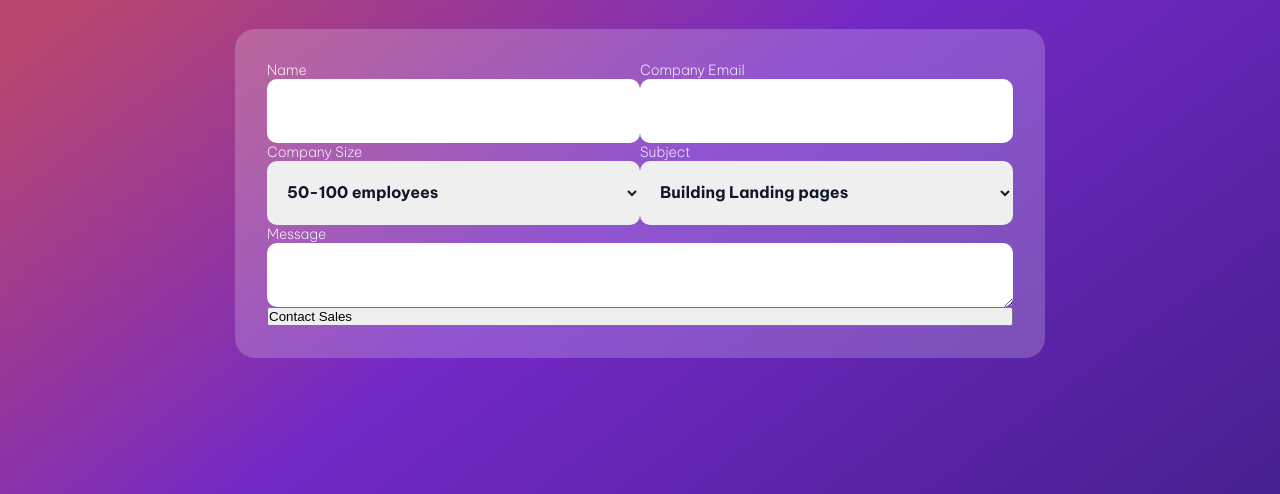
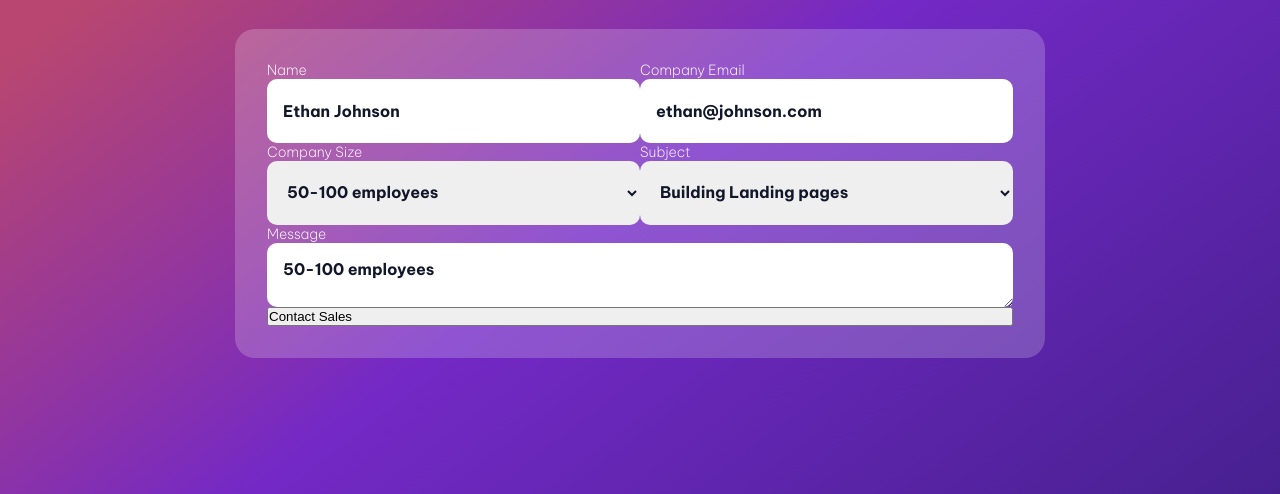
Before and after one commit to dev-RonnieTR/contact-page, a plain HTML site: page index.html in a window 1280 px wide. Shown: the part 306-800 px from the top of the page. Drawn offline with Linux system fonts and the light colour scheme.

Commit message:
Add placeholder to input elements. Adjust typography of placeholders. Change padding of .input

```diff
--- a/index.html
+++ b/index.html
@@ -40,11 +40,11 @@
           <div class="form-row">
             <div class="form-element">
               <label for="name">Name</label>
-              <input type="text" id="name" class="input" required />
+              <input type="text" id="name" class="input" placeholder="Ethan Johnson" required />
             </div>
             <div class="form-element">
               <label for="email">Company Email</label>
-              <input type="email" id="email" class="input" required />
+              <input type="email" id="email" class="input" placeholder="ethan@johnson.com" required />
             </div>
           </div>
 
@@ -70,7 +70,7 @@
 
           <div class="form-element">
             <label for="message">Message</label>
-            <textarea name="message" id="message" class="input"></textarea>
+            <textarea name="message" id="message" class="input" placeholder="50-100 employees"></textarea>
           </div>
 
           <button class="form-element" type="submit">Contact Sales</button>
--- a/styles.css
+++ b/styles.css
@@ -48,13 +48,7 @@ header {
     border-radius: 10px;
     border: none;
     outline: none;
-    padding-left: 1rem;
-}
-.input, option {
-    color: #111729;
-    font-family: inherit;
-    font-weight: 700;
-    font-size: 1rem;
+    padding: 1rem;
 }
 
 /* Modules */
@@ -79,3 +73,9 @@ label {
     color: #FFFFFF;
     font-weight: 200;
 }
+.input, .input::placeholder, option {
+    color: #111729;
+    font-family: inherit;
+    font-weight: 700;
+    font-size: 1rem;
+}
```
